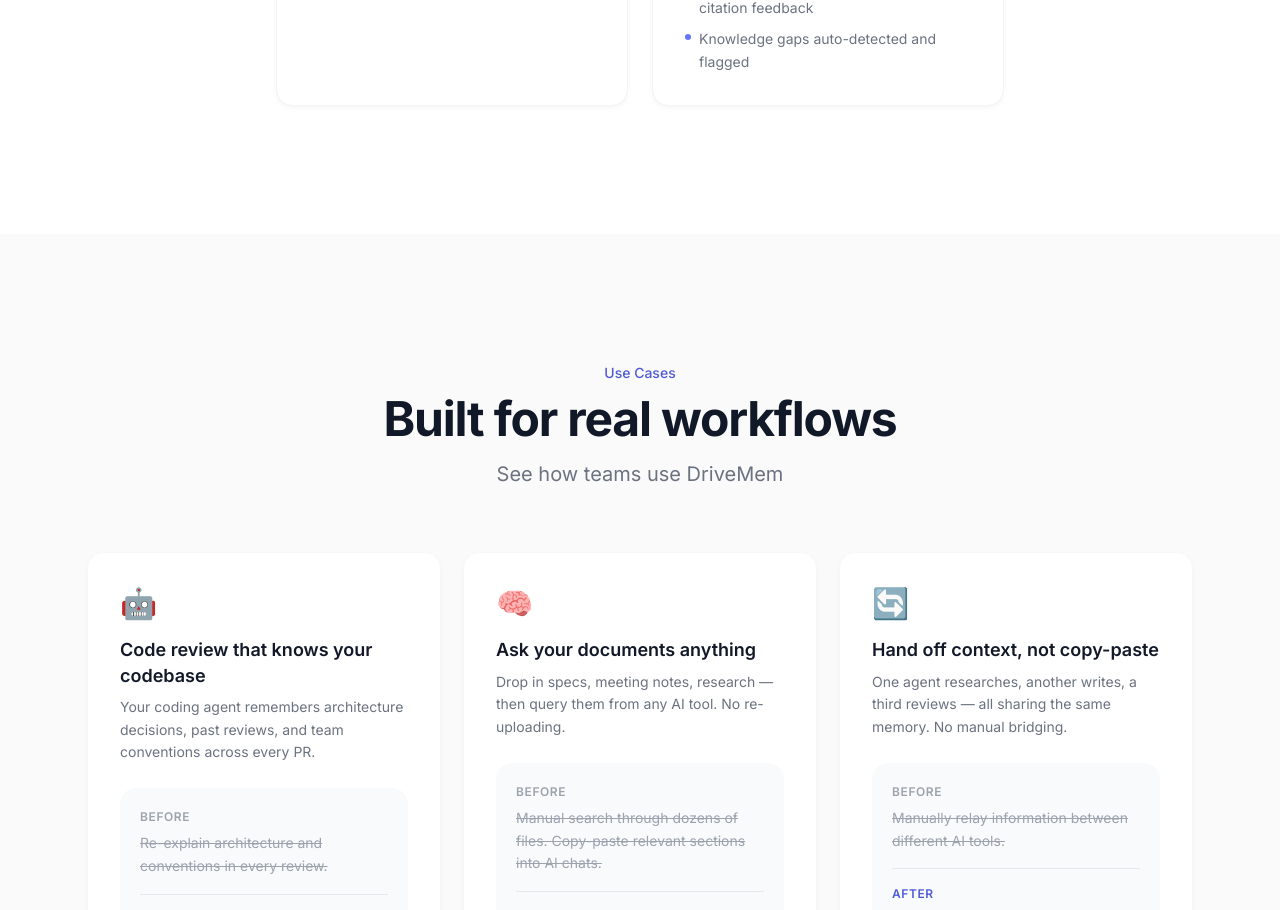
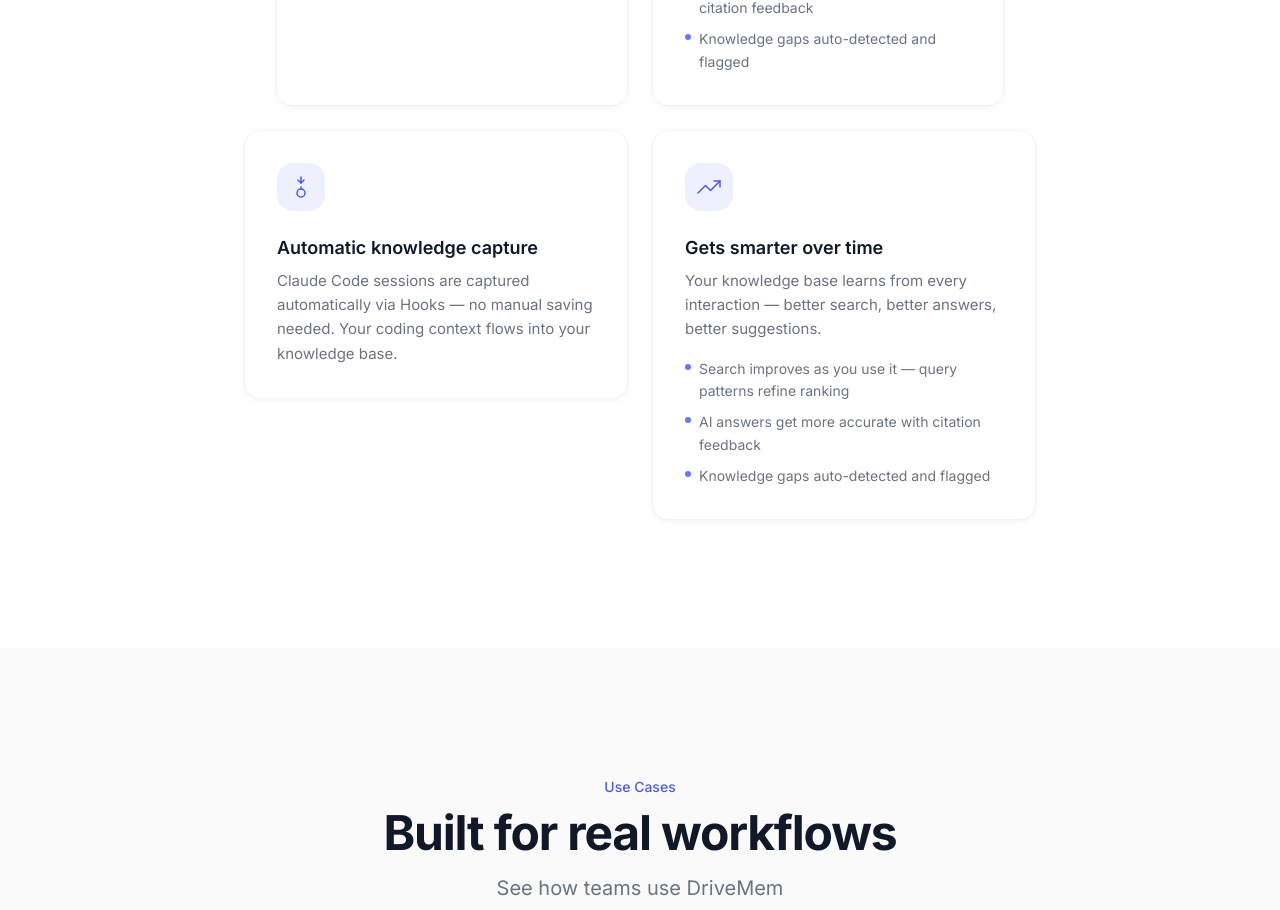
Before and after one commit to DriveMem/drivemem, a Next.js app in the folder apps/web/: page / in a window 1280 px wide. Shown: the part 2394-3304 px from the top of the page. Built offline with nearby package versions, Linux system fonts and the light colour scheme.

Commit message:
fix: features cards — 3+2 layout with centered second row

```diff
--- a/apps/web/src/app/page.tsx
+++ b/apps/web/src/app/page.tsx
@@ -439,6 +439,31 @@ export default function LandingPage() {
               </FadeIn>
             ))}
           </div>
+          <div className="flex flex-col sm:flex-row justify-center gap-6 mt-6">
+            {FEATURES.slice(3).map((f, i) => (
+              <FadeIn key={f.title} delay={(i + 3) * 100}>
+                <div className="group rounded-2xl bg-white border border-gray-100 p-8 transition-all duration-300 hover:-translate-y-1 shadow-soft hover:shadow-soft-md sm:w-80 lg:w-96">
+                  <div className="w-12 h-12 rounded-xl bg-brand-50 flex items-center justify-center text-brand-500 mb-6">
+                    {f.icon}
+                  </div>
+                  <h3 className="text-title font-semibold text-gray-900 mb-2">{f.title}</h3>
+                  <p className="text-gray-500 text-body leading-relaxed">
+                    {f.desc}
+                  </p>
+                  {f.bullets && (
+                    <ul className="mt-4 space-y-2">
+                      {f.bullets.map((b: string) => (
+                        <li key={b} className="flex items-start gap-2 text-sm text-gray-500 leading-relaxed">
+                          <span className="mt-1.5 h-1.5 w-1.5 rounded-full bg-brand-400 shrink-0" />
+                          {b}
+                        </li>
+                      ))}
+                    </ul>
+                  )}
+                </div>
+              </FadeIn>
+            ))}
+          </div>
         </div>
       </section>
 
```
